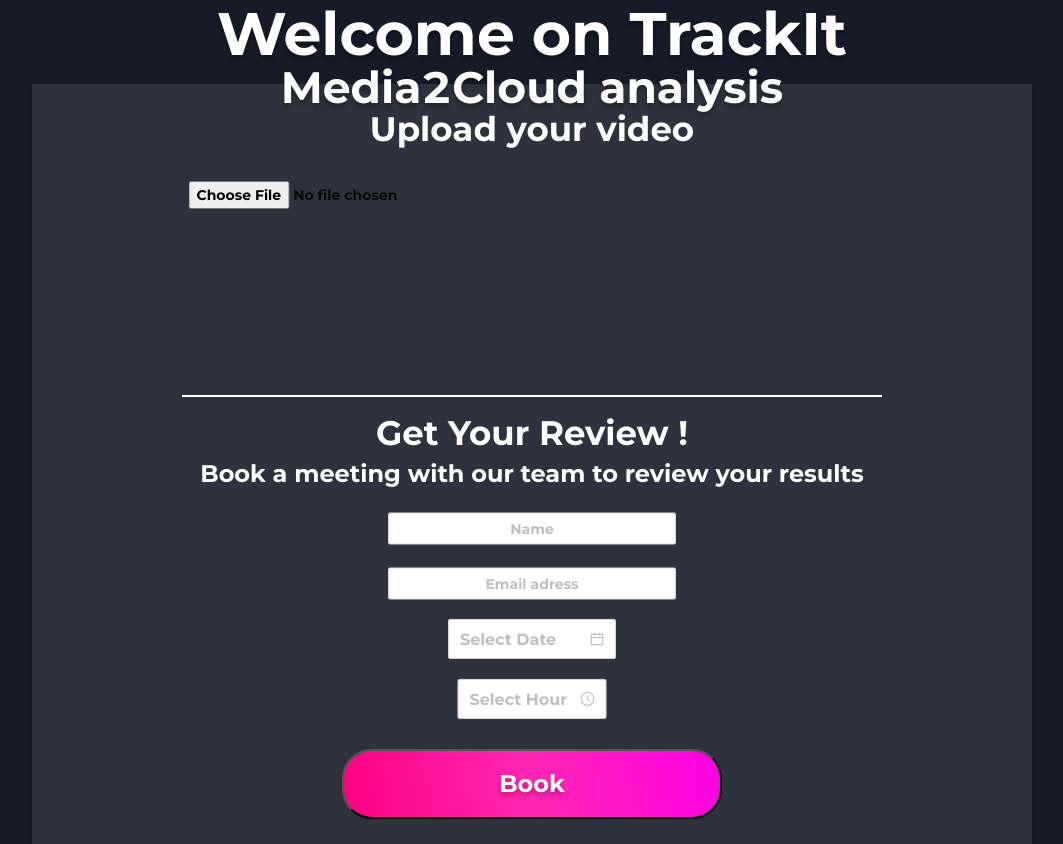
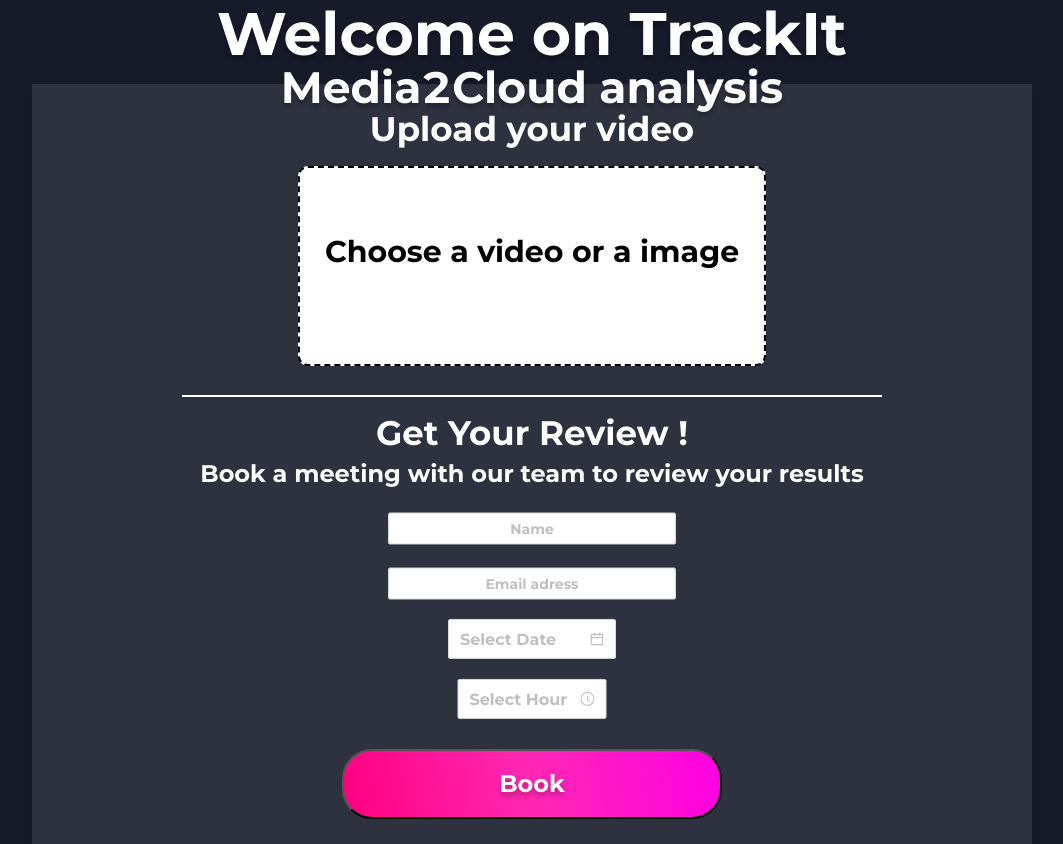
Before and after one commit to trackit/media2cloud-client, a React (Create React App) app: page / in a window 1280 px wide. Shown: the whole page, without its empty margins (108-1171 px from the left). Built offline with nearby package versions, Linux system fonts and the light colour scheme.

Commit message:
feat: change style of the upload btn

```diff
--- a/src/components/ReviewSection.tsx
+++ b/src/components/ReviewSection.tsx
@@ -46,11 +46,25 @@ const ReviewSection: FC = () => {
         return current && current < moment().endOf('day');
     };
 
+    function displayFileChoosen(file: any) {
+        const btn = document.getElementById("upload-btn");
+
+        if (file === null) {
+            btn?.classList.remove("chosen")
+            return <p></p>;
+        };
+        if (file.name !== null)
+            btn?.classList.add("chosen")
+            return <p style={{color: "black"}}>{file.name}</p>;
+    }
 
     return (
         <>
             <h1 className="menuTitle1">Upload your video</h1>
-            <input className="upload-place" type="file" onChange={(e: any) => {setFile(e.target.files[0])}}/>
+            <label id="upload-btn" className="upload-zone">
+            <input id="upload" className="upload-place" type="file" onChange={(e: any) => {setFile(e.target.files[0])}}/>
+            <span id="text">Choose a video or a image {displayFileChoosen(file)}</span>
+            </label>
             <div className="line"></div>
             <h1 className="titleReview1">Get Your Review !</h1>
             <p className="paraReview">Book a meeting with our team to review your results</p>
--- a/src/styles/App.css
+++ b/src/styles/App.css
@@ -69,13 +69,40 @@
 }
 
 .upload-place {
-  width: 687px;
-  height: 140px;
+  display: none;
+}
+
+.upload-zone {
+  height: 200px;
+  border-radius: 10px;
+  padding: 0 25px;
+
+  border: 2px dashed black;
+
+  cursor: pointer;
+  transition: all ease-out 200ms;
+
+  color: black;
+  background-color: white;
+
+  font-size: 30px;
+  display: flex;
+  align-items: center;
 
   position: absolute;
-  top: 22%;
+  top: 24%;
   left: 50%;
   transform: translate(-50%, -50%);
+}
+
+.upload-zone:not(.chosen):hover {
+  background: white;
+  box-shadow: 0 0 10px 0 white;
+}
+
+.upload-zone.chosen {
+  background: rgb(19,158,54);
+  background: linear-gradient(80deg, rgba(19,158,54,1) 0%, rgba(22,212,18,1) 49%, rgba(24,226,61,1) 100%);
 }
 
 .line {
--- a/tsconfig.json
+++ b/tsconfig.json
@@ -21,6 +21,5 @@
     "jsx": "react-jsx"
   },
   "include": [
-    "src"
-  ]
+    "src" ]
 }
```
Lines whose indentation alone changed are shown as unchanged.
